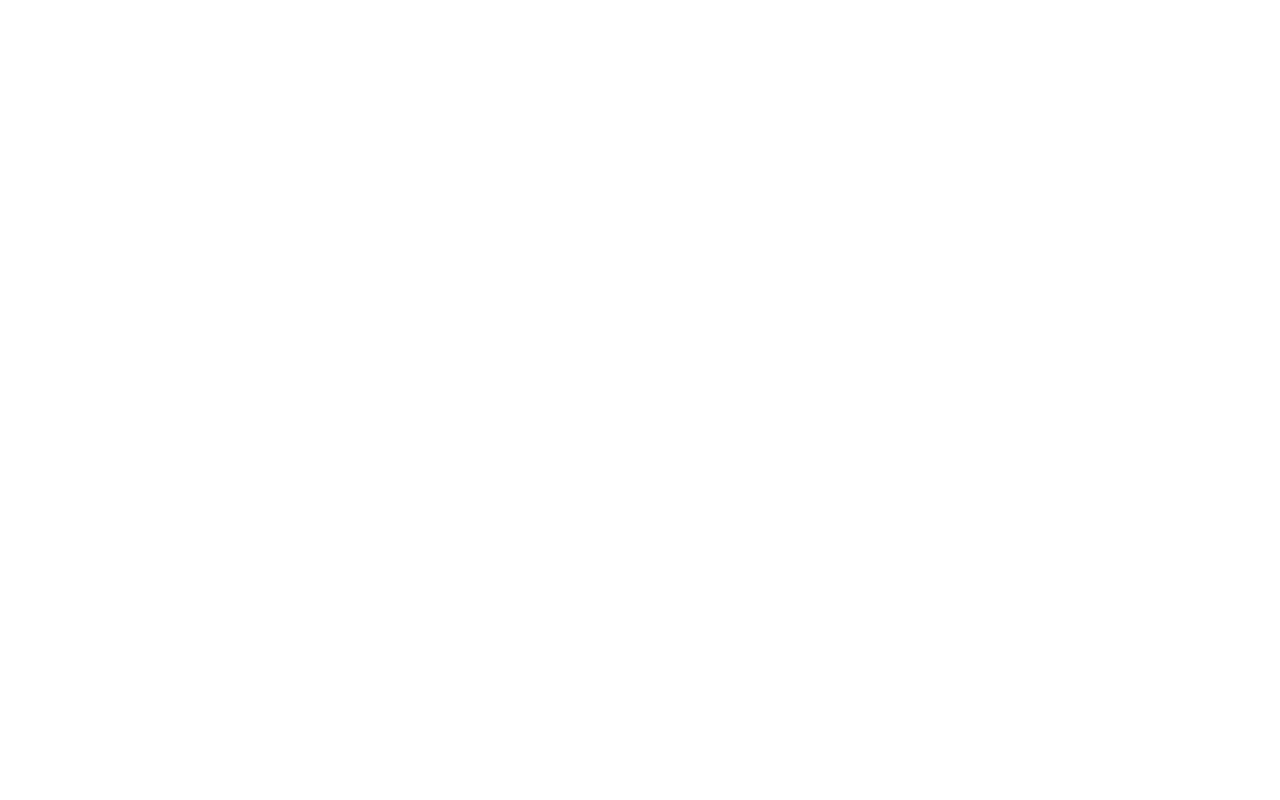
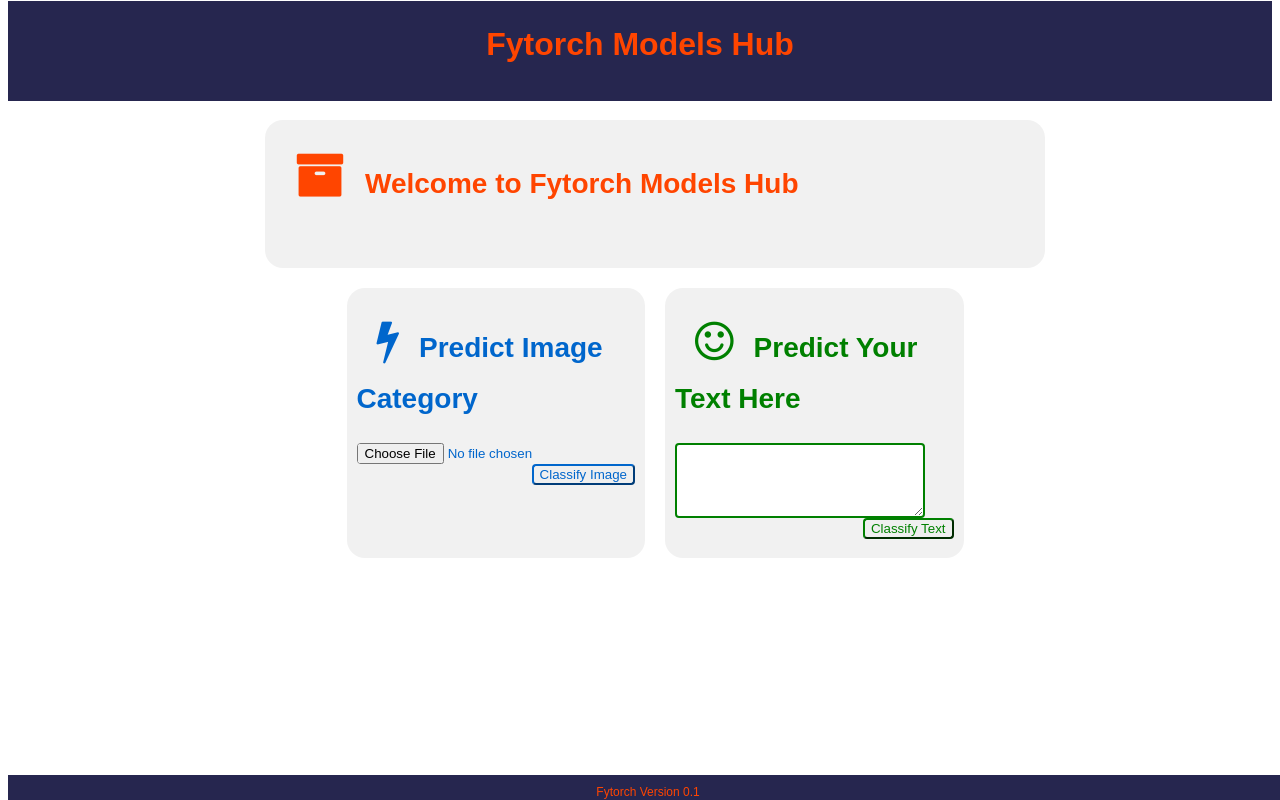
Before and after one commit to abdulsalam-bande/Pytorch-Neural-Network-Modules-Explained, a plain HTML site: page Fytorch Files/index.html in a window 1280 px wide. Drawn offline with nearby package versions, Linux system fonts and the light colour scheme.

Commit message:
Added Fytorch Files Folder

```diff
--- a/Fytorch Files/index.html
+++ b/Fytorch Files/index.html
@@ -2,9 +2,233 @@
 <html lang="en">
 <head>
     <meta charset="UTF-8">
-    <title>Title</title>
+    <script src="https://ajax.googleapis.com/ajax/libs/jquery/3.5.1/jquery.min.js"></script>
+    <script src="https://cdn.jsdelivr.net/npm/gasparesganga-jquery-loading-overlay@2.1.7/dist/loadingoverlay.min.js"></script>
+    <link rel="stylesheet" href="https://cdnjs.cloudflare.com/ajax/libs/font-awesome/4.7.0/css/font-awesome.min.css">
+    <script>
+    </script>
 </head>
-<body>
+<style>
 
+    /* from  W3 schools */
+    * {
+        box-sizing: border-box;
+    }
+
+    .card:hover {
+        -ms-transform: scale(1.01);
+        -webkit-transform: scale(1.01);
+        transform: scale(1.01);
+        box-shadow: 2px 4px 12px rgb(0 0 0 / 8%);
+    }
+
+    .column {
+        float: left;
+        width: 25%;
+        padding: 0 10px;
+        margin-bottom: 20px;
+    }
+
+    .row {
+        margin: 0 -5px;
+        flex-direction: row;
+        justify-content: center;
+        display: flex;
+
+    }
+
+    .card {
+        background-color: #f1f1f1;
+        height: 100%;
+        width: 100%;
+        transition: transform .6s;
+        border-radius: 18px;
+        margin: 15px;
+    }
+
+    #mainBar {
+        text-align: center;
+        background-color: #26264f;
+        height: 100px;
+        margin-top: -20px;
+    }
+
+    #mainBarHeader {
+        color: orangered;
+        padding-top: 25px;
+        font-family: sans-serif;
+    }
+
+    #mainCardHeader {
+        padding: 10px;
+        color: orangered;
+        font-size: 28px;
+        font-family: sans-serif;
+    }
+
+    #mainCardIcon {
+        font-size: 50px;
+        color: orangered;
+        margin: 20px;
+    }
+
+    #cardTwoHeader {
+        padding: 10px;
+        color: #06c;
+        font-size: 28px;
+        font-family: sans-serif;
+    }
+
+    #imagePredictionSection {
+        margin-top: 20px;
+        margin-left: 10px;
+        display: none;
+    }
+
+
+    #cardTwoIcon {
+        font-size: 45px;
+        color: #06c;
+        margin: 20px;
+    }
+
+    #cardThreeHeader {
+        padding: 10px;
+        color: green;
+        font-size: 28px;
+        font-family: sans-serif;
+    }
+
+    #cardThreeIcon {
+        font-size: 45px;
+        color: green;
+        margin: 20px;
+    }
+
+    #imagePredictionButton {
+        color: #06c;
+        border-radius: 4px;
+        float: right;
+        margin-right: 10px;
+        border-color: #06c;
+    }
+
+    #inputFile {
+        color: #06c;
+        border-radius: 4px;
+        float: left;
+        margin-left: 10px;
+        border-color: #06c;
+    }
+
+    #textInput {
+        float: left;
+        margin-left: 10px;
+        border-radius: 4px;
+        border-color: green;
+        height: 75px;
+        width: 250px;
+        border-width: 2px;
+        font-family: sans-serif;
+    }
+
+    #textPredictionButton {
+        color: green;
+        border-radius: 4px;
+        float: right;
+        margin-right: 10px;
+        border-color: green;
+    }
+
+    #textPredictionSection {
+        display: none;
+        margin-top: 100px;
+        margin-left: 10px;
+    }
+
+    #textLabel {
+        background-color: yellow;
+        padding: 2px;
+        border-radius: 4px;
+    }
+
+    #imageLabel {
+        background-color: yellow;
+        padding: 2px;
+        border-radius: 4px;
+        margin-bottom: 2px;
+    }
+
+    #imageInputSection {
+        margin-bottom: 50px;
+    }
+
+    #textInputSection {
+        margin-bottom: 50px;
+    }
+
+    #footer {
+        position: fixed;
+        padding: 10px 10px 0px 10px;
+        bottom: 0;
+        width: 100%;
+        height: 25px;
+        color: orangered;
+        font-family: sans-serif;
+        background-color: #26264f;
+        font-size: 12px;
+        text-align: center;
+    }
+
+
+</style>
+<body style="background-color:#fff">
+<div id="mainBar"><h1 id="mainBarHeader">Fytorch Models Hub</h1></div>
+
+<div class="row">
+    <div class="column" style="width: 800px">
+        <div class="card">
+            <h1 id="mainCardHeader"><i id="mainCardIcon" class="fa fa-archive"></i>Welcome to Fytorch Models Hub</h1>
+        </div>
+    </div>
+</div>
+<div class="row">
+    <div class="column">
+        <div class="card">
+            <h1 id="cardTwoHeader"><i id="cardTwoIcon" class="fa fa-bolt"></i>Predict Image Category</h1>
+            <div id="imageInputSection">
+                <input type="file" id="inputFile"/>
+                <button id="imagePredictionButton" >Classify Image</button>
+            </div>
+            <div id="imagePredictionSection">
+                <text>Prediction :
+                    <text id="imageLabel"></text>
+                </text>
+                <br> <br>
+                <text> Confidence :
+                    <text id="imageLabelConfidence"></text>
+                </text>
+            </div>
+
+        </div>
+    </div>
+    <div class="column">
+        <div class="card">
+            <h1 id="cardThreeHeader"><i id="cardThreeIcon" class="fa fa-smile-o"></i>Predict Your Text Here</h1>
+            <div id="textInputSection">
+                <textarea id="textInput"> </textarea>
+                <button  id="textPredictionButton">Classify Text</button>
+            </div>
+            <div id="textPredictionSection">
+                <text>Prediction :
+                    <text id="textLabel"></text>
+                </text>
+            </div>
+        </div>
+    </div>
+</div>
+<div id="footer">
+    Fytorch Version 0.1
+</div>
 </body>
 </html>
```
Also changed, not shown: Fytorch Files/castle.jpg (deleted), Fytorch Files/tiger.jpg, 1 other file.
